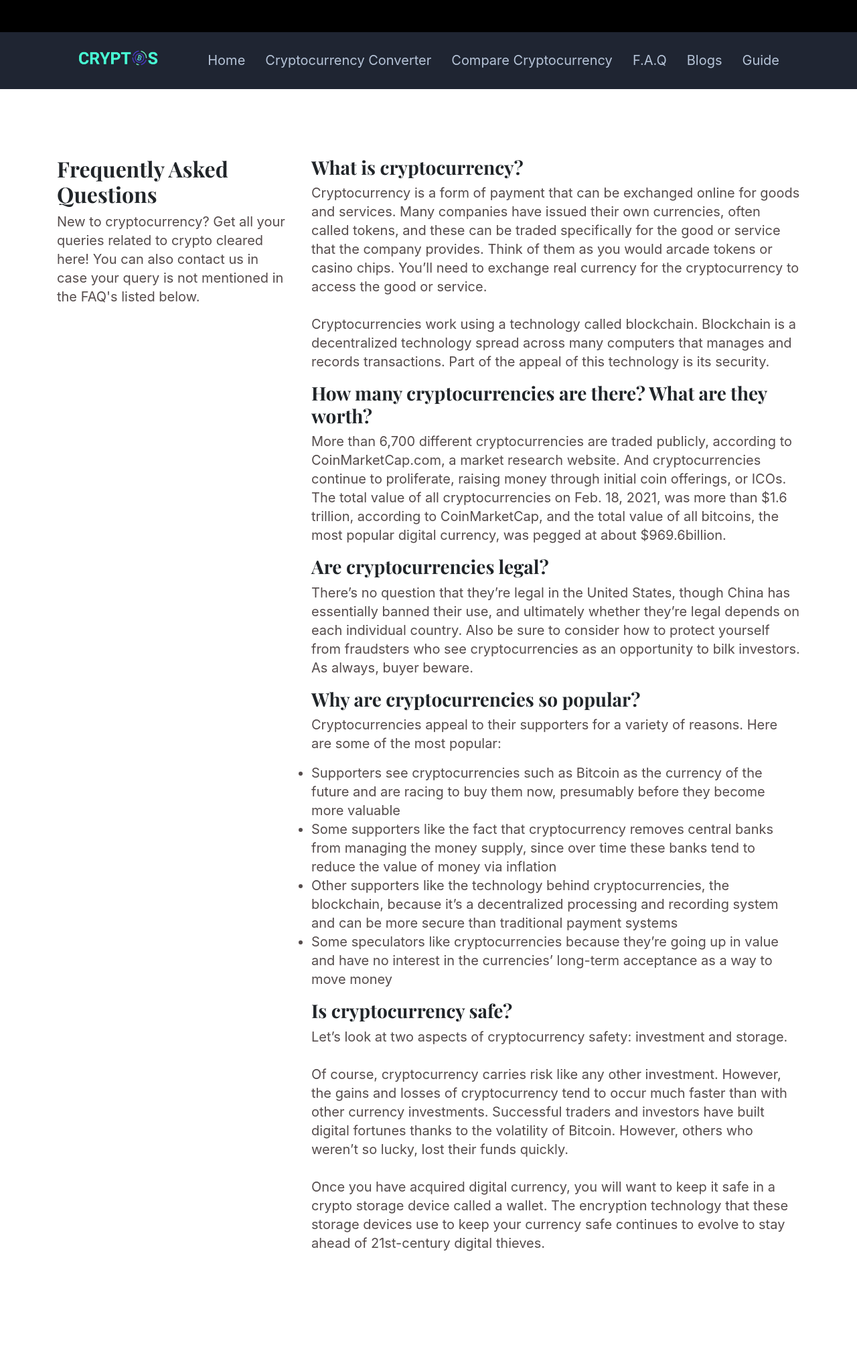
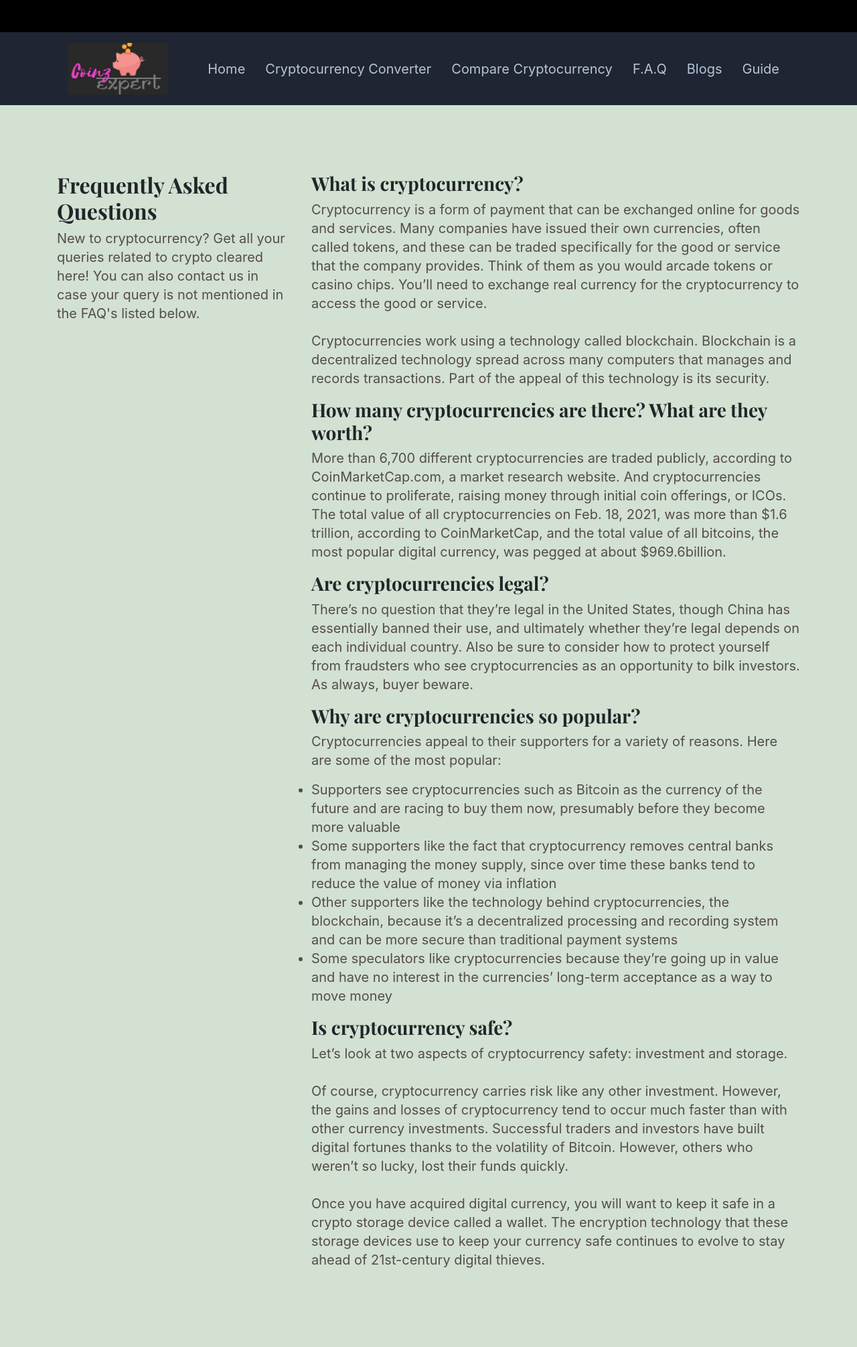
Before and after one commit to abhi126/Fil-Project, a Django app: page /faq in a window 1280 px wide. Shown: the whole page at 67% size. Before the commit the page ends 1868 px from the top, so only its background shows below. Run offline with Django 3.2, Linux system fonts and the light colour scheme; data that the repository does not hold is empty; some libraries are stand-ins or nearby versions.

Commit message:
commit changes

```diff
--- a/static/home/css/style.css
+++ b/static/home/css/style.css
@@ -57,6 +57,7 @@ body {
   font-family: -apple-system,BlinkMacSystemFont,"Segoe UI",Roboto,"Helvetica Neue",Arial,sans-serif,"Apple Color Emoji","Segoe UI Emoji","Segoe UI Symbol";
   -webkit-font-smoothing: antialiased;
   font-size: 20px;
+  background-color: #CDCD;
 }
 
 .form-control{
```
Also changed, not shown: static/home/images/logo.png, static/home/images/logo11.png (added), static/home/images/logo12.png (added), static/home/images/post1.jpg (deleted), static/home/images/post2.jpg (deleted), static/home/images/post3.png (deleted), static/home/images/post4.jpg (deleted), static/home/images/team/about-2.jpg (deleted), static/home/images/team/about.jpg (deleted), static/home/images/team/member1.jpg (deleted), static/home/images/team/member2.jpg (deleted), static/home/images/team/member3.jpg (deleted), static/home/images/team/member4.jpg (deleted), static/home/images/team/member5.jpg (deleted).
